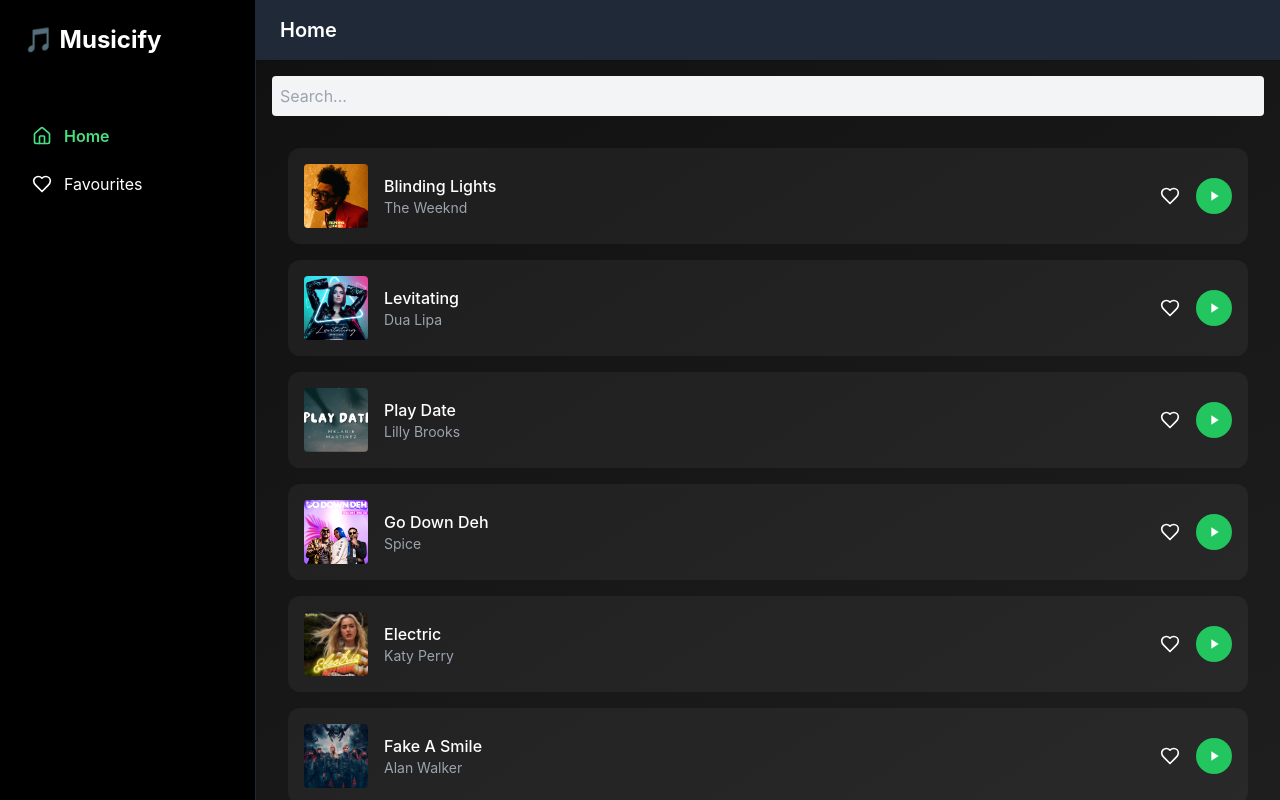
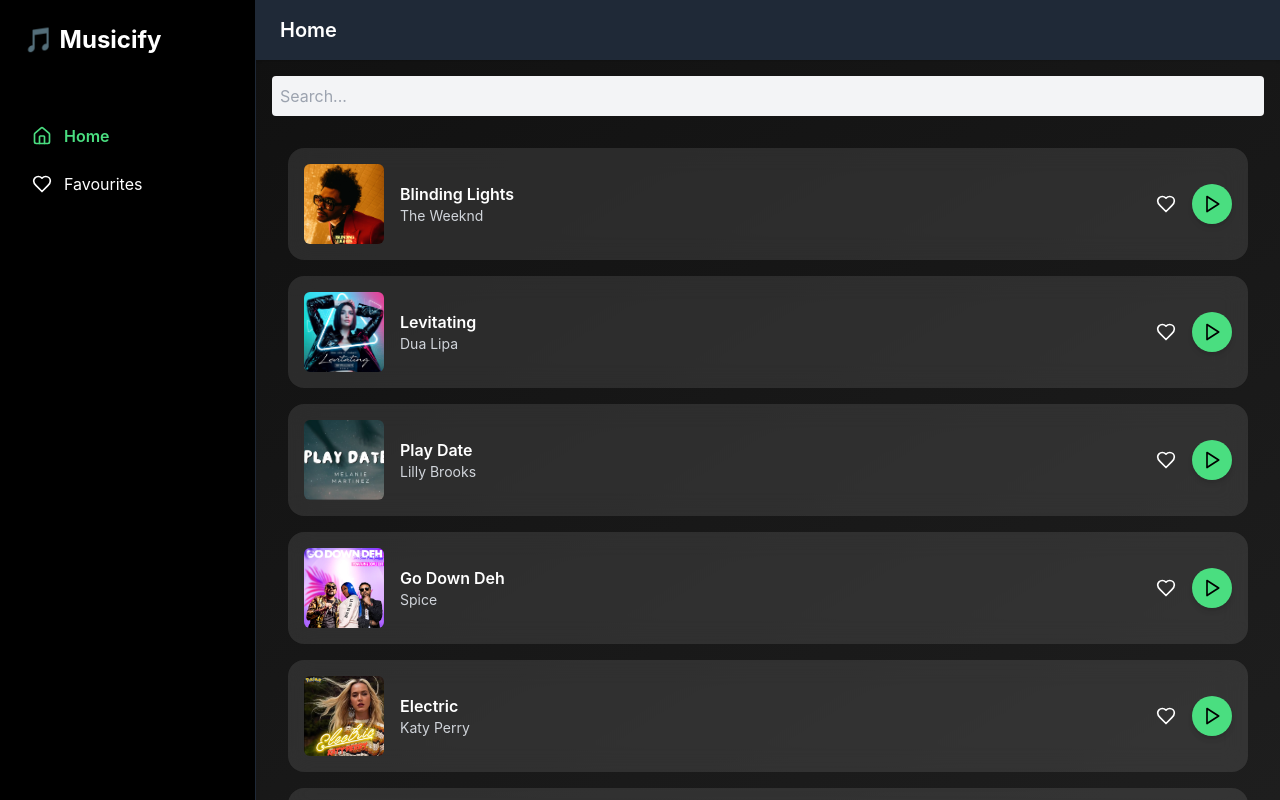
Before and after one commit to dhruv4326/Musicify, a React (Create React App) app: page / in a window 1280 px wide. Built offline with nearby package versions, Linux system fonts and the light colour scheme.

Commit message:
Updated code with new features/fixes

```diff
--- a/src/App.js
+++ b/src/App.js
@@ -167,7 +167,10 @@ function App() {
              onFavSong={handleFavSong}
              songs={filteredSongs}
              favorites={favorites}
+             currentSong={currentSong}
+             isPlaying={isPlaying}
            />
+
             )}
             {currentPage === "Favourites" && (
               <Favourites
--- a/src/components/SongCard.jsx
+++ b/src/components/SongCard.jsx
@@ -1,24 +1,24 @@
 import React from "react";
-import { Heart } from "lucide-react";
+import { Heart, Pause, Play } from "lucide-react";
 
 const SongCard = ({ song, onPlay, onFav, isFav, isPlaying }) => {
   return (
-    <div className="flex flex-col sm:flex-row sm:items-center justify-between bg-white/5 hover:bg-white/10 transition p-4 rounded-xl gap-3 w-full">
-      {/* Thumbnail + Info */}
-      <div className="flex items-center gap-4 w-full sm:w-auto">
+    <div className="flex items-center justify-between bg-white/10 hover:bg-white/20 backdrop-blur-md transition p-4 rounded-2xl gap-4 w-full">
+      {/* Thumbnail & Info */}
+      <div className="flex items-center gap-4 overflow-hidden">
         <img
           src={song.thumbnail}
           alt={song.title}
-          className="w-14 h-14 sm:w-16 sm:h-16 rounded object-cover flex-shrink-0"
+          className="w-16 h-16 sm:w-20 sm:h-20 rounded-md object-cover"
         />
         <div className="min-w-0">
-          <h3 className="text-white font-medium text-base truncate">{song.title}</h3>
-          <p className="text-sm text-gray-400 truncate">{song.artistName}</p>
+          <h3 className="text-white font-semibold text-base truncate">{song.title}</h3>
+          <p className="text-sm text-gray-300 truncate">{song.artistName}</p>
         </div>
       </div>
 
       {/* Controls */}
-      <div className="flex items-center justify-end gap-4 w-full sm:w-auto">
+      <div className="flex items-center gap-4">
         <button onClick={onFav}>
           <Heart
             className={`w-5 h-5 transition ${
@@ -29,16 +29,13 @@ const SongCard = ({ song, onPlay, onFav, isFav, isPlaying }) => {
 
         <button
           onClick={onPlay}
-          className="bg-green-500 hover:bg-green-600 text-white w-9 h-9 rounded-full flex items-center justify-center"
+          className="bg-green-400 hover:bg-gray-200 text-black w-10 h-10 rounded-full flex items-center justify-center shadow-md"
         >
-          <svg
-            xmlns="http://www.w3.org/2000/svg"
-            className="w-4 h-4"
-            viewBox="0 0 24 24"
-            fill="currentColor"
-          >
-            <path d="M8 5v14l11-7z" />
-          </svg>
+          {isPlaying ? (
+            <Pause className="w-5 h-5" />
+          ) : (
+            <Play className="w-5 h-5" />
+          )}
         </button>
       </div>
     </div>
--- a/src/pages/Favourites.jsx
+++ b/src/pages/Favourites.jsx
@@ -33,7 +33,7 @@ const Favourites = ({ onPlaySong, onFavSong, favorites }) => {
             song={song}
             onPlay={() => onPlaySong(song)}
             onFav={() => onFavSong(song)}
-            isFav={true} // ✅ ADD THIS
+            isFav={true}
           />
 
         ))
--- a/src/pages/Home.jsx
+++ b/src/pages/Home.jsx
@@ -1,7 +1,7 @@
 import React, { useEffect, useState } from "react";
 import SongCard from "../components/SongCard";
 
-const Home = ({ onPlaySong, onFavSong, songs, favorites }) => {
+const Home = ({ onPlaySong, onFavSong, songs, favorites, currentSong, isPlaying }) => {
   const [loading, setLoading] = useState(true);
 
   useEffect(() => {
@@ -16,6 +16,7 @@ const Home = ({ onPlaySong, onFavSong, songs, favorites }) => {
       ) : (
         songs.map((song, index) => {
           const isFav = favorites.some((fav) => fav.title === song.title);
+          const isThisSongPlaying = currentSong?.title === song.title && isPlaying;
 
           return (
             <SongCard
@@ -28,8 +29,8 @@ const Home = ({ onPlaySong, onFavSong, songs, favorites }) => {
                 sessionStorage.setItem("recent", JSON.stringify(updated));
               }}
               onFav={() => onFavSong(song)}
-              isFav={isFav} // ✅ Tells SongCard to render red or white heart
-              isPlaying={false}
+              isFav={isFav}
+              isPlaying={isThisSongPlaying}
             />
           );
         })
```
Lines whose indentation alone changed are shown as unchanged.
